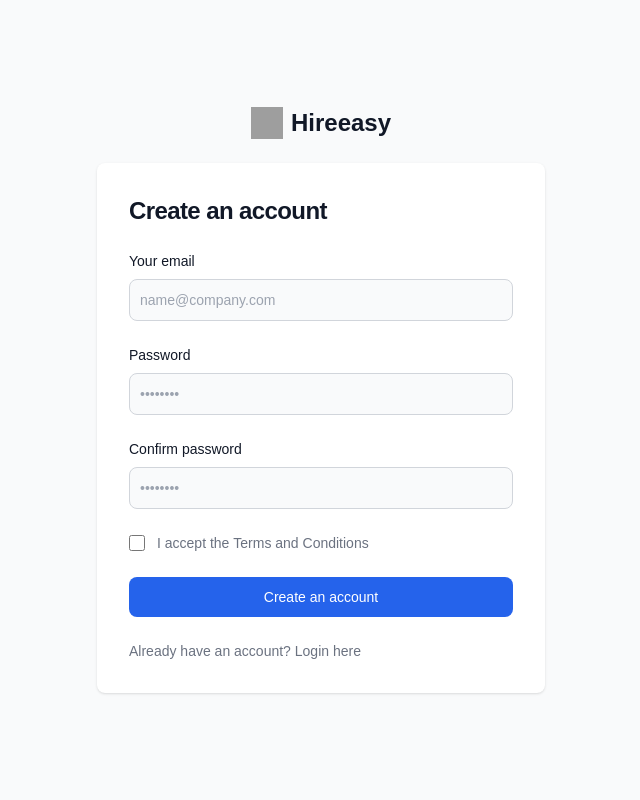
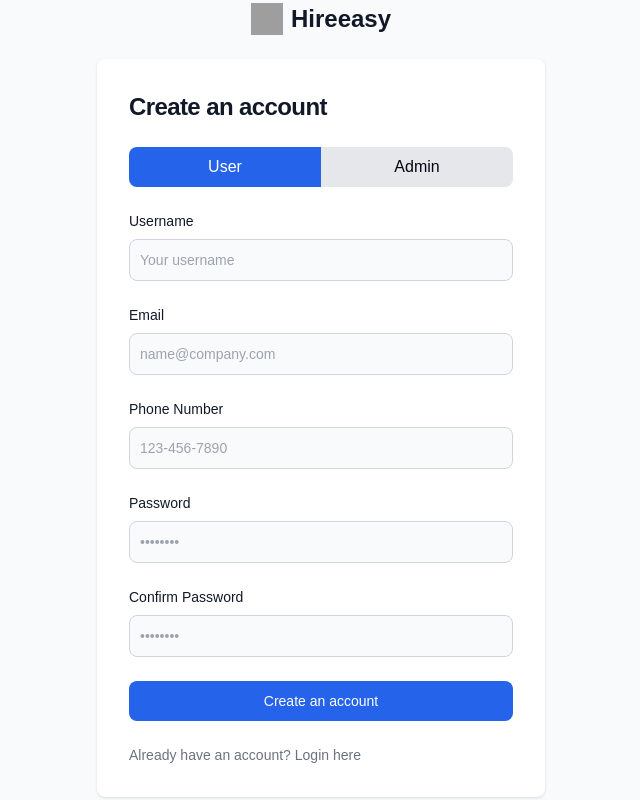
Before and after one commit to rishav-bhardwaz/hireeasyreact, a React (Vite) app in the folder frontend/: page /register in a window 1280 px wide. Shown: the whole page, without its empty margins (319-959 px from the left). Built offline with nearby package versions, Linux system fonts and the light colour scheme; grey boxes are pictures that could not be loaded.

Commit message:
register changes

```diff
--- a/frontend/src/pages/Register.tsx
+++ b/frontend/src/pages/Register.tsx
@@ -1,4 +1,8 @@
+import { useState } from 'react';
+
 const Register: React.FC = () => {
+  const [role, setRole] = useState<'user' | 'admin'>('user');
+
   return (
     <section className="bg-gray-50 dark:bg-gray-900">
       <div className="flex flex-col items-center justify-center px-6 py-8 mx-auto md:h-screen lg:py-0">
@@ -18,82 +22,63 @@
             <h1 className="text-xl font-bold leading-tight tracking-tight text-gray-900 md:text-2xl dark:text-white">
               Create an account
             </h1>
+            <div className="flex justify-between mb-4">
+              <button
+                onClick={() => setRole('user')}
+                className={`w-1/2 py-2 rounded-l-lg ${role === 'user' ? 'bg-blue-600 text-white' : 'bg-gray-200'}`}
+              >
+                User
+              </button>
+              <button
+                onClick={() => setRole('admin')}
+                className={`w-1/2 py-2 rounded-r-lg ${role === 'admin' ? 'bg-blue-600 text-white' : 'bg-gray-200'}`}
+              >
+                Admin
+              </button>
+            </div>
             <form className="space-y-4 md:space-y-6" action="#">
+              {role === 'user' ? (
+                <>
+                  <div>
+                    <label htmlFor="username" className="block mb-2 text-sm font-medium text-gray-900 dark:text-white">Username</label>
+                    <input type="text" name="username" id="username" placeholder="Your username" required className="bg-gray-50 border border-gray-300 text-gray-900 text-sm rounded-lg focus:ring-primary-600 focus:border-primary-600 block w-full p-2.5 dark:bg-gray-700 dark:border-gray-600" />
+                  </div>
+                  <div>
+                    <label htmlFor="email" className="block mb-2 text-sm font-medium text-gray-900 dark:text-white">Email</label>
+                    <input type="email" name="email" id="email" placeholder="name@company.com" required className="bg-gray-50 border border-gray-300 text-gray-900 text-sm rounded-lg focus:ring-primary-600 focus:border-primary-600 block w-full p-2.5 dark:bg-gray-700 dark:border-gray-600" />
+                  </div>
+                  <div>
+                    <label htmlFor="phone" className="block mb-2 text-sm font-medium text-gray-900 dark:text-white">Phone Number</label>
+                    <input type="tel" name="phone" id="phone" placeholder="123-456-7890" required className="bg-gray-50 border border-gray-300 text-gray-900 text-sm rounded-lg focus:ring-primary-600 focus:border-primary-600 block w-full p-2.5 dark:bg-gray-700 dark:border-gray-600" />
+                  </div>
+                </>
+              ) : (
+                <>
+                  <div>
+                    <label htmlFor="company-name" className="block mb-2 text-sm font-medium text-gray-900 dark:text-white">Company Name</label>
+                    <input type="text" name="company-name" id="company-name" placeholder="Company Name" required className="bg-gray-50 border border-gray-300 text-gray-900 text-sm rounded-lg focus:ring-primary-600 focus:border-primary-600 block w-full p-2.5 dark:bg-gray-700 dark:border-gray-600" />
+                  </div>
+                  <div>
+                    <label htmlFor="description" className="block mb-2 text-sm font-medium text-gray-900 dark:text-white">Description</label>
+                    <textarea name="description" id="description" placeholder="Describe your company" required className="bg-gray-50 border border-gray-300 text-gray-900 text-sm rounded-lg focus:ring-primary-600 focus:border-primary-600 block w-full p-2.5 dark:bg-gray-700 dark:border-gray-600"></textarea>
+                  </div>
+                  <div>
+                    <label htmlFor="email" className="block mb-2 text-sm font-medium text-gray-900 dark:text-white">Email</label>
+                    <input type="email" name="email" id="email" placeholder="admin@company.com" required className="bg-gray-50 border border-gray-300 text-gray-900 text-sm rounded-lg focus:ring-primary-600 focus:border-primary-600 block w-full p-2.5 dark:bg-gray-700 dark:border-gray-600" />
+                  </div>
+                </>
+              )}
               <div>
-                <label
-                  htmlFor="email"
-                  className="block mb-2 text-sm font-medium text-gray-900 dark:text-white"
-                >
-                  Your email
-                </label>
-                <input
-                  type="email"
-                  name="email"
-                  id="email"
-                  className="bg-gray-50 border border-gray-300 text-gray-900 text-sm rounded-lg focus:ring-primary-600 focus:border-primary-600 block w-full p-2.5 dark:bg-gray-700 dark:border-gray-600 dark:placeholder-gray-400 dark:text-white dark:focus:ring-blue-500 dark:focus:border-blue-500"
-                  placeholder="name@company.com"
-                  required
-                />
+                <label htmlFor="password" className="block mb-2 text-sm font-medium text-gray-900 dark:text-white">Password</label>
+                <input type="password" name="password" id="password" placeholder="••••••••" required className="bg-gray-50 border border-gray-300 text-gray-900 text-sm rounded-lg focus:ring-primary-600 focus:border-primary-600 block w-full p-2.5 dark:bg-gray-700 dark:border-gray-600" />
               </div>
               <div>
-                <label
-                  htmlFor="password"
-                  className="block mb-2 text-sm font-medium text-gray-900 dark:text-white"
-                >
-                  Password
-                </label>
-                <input
-                  type="password"
-                  name="password"
-                  id="password"
-                  placeholder="••••••••"
-                  className="bg-gray-50 border border-gray-300 text-gray-900 text-sm rounded-lg focus:ring-primary-600 focus:border-primary-600 block w-full p-2.5 dark:bg-gray-700 dark:border-gray-600 dark:placeholder-gray-400 dark:text-white dark:focus:ring-blue-500 dark:focus:border-blue-500"
-                  required
-                />
+                <label htmlFor="confirm-password" className="block mb-2 text-sm font-medium text-gray-900 dark:text-white">Confirm Password</label>
+                <input type="password" name="confirm-password" id="confirm-password" placeholder="••••••••" required className="bg-gray-50 border border-gray-300 text-gray-900 text-sm rounded-lg focus:ring-primary-600 focus:border-primary-600 block w-full p-2.5 dark:bg-gray-700 dark:border-gray-600" />
               </div>
-              <div>
-                <label
-                  htmlFor="confirm-password"
-                  className="block mb-2 text-sm font-medium text-gray-900 dark:text-white"
-                >
-                  Confirm password
-                </label>
-                <input
-                  type="password"
-                  name="confirm-password"
-                  id="confirm-password"
-                  placeholder="••••••••"
-                  className="bg-gray-50 border border-gray-300 text-gray-900 text-sm rounded-lg focus:ring-primary-600 focus:border-primary-600 block w-full p-2.5 dark:bg-gray-700 dark:border-gray-600 dark:placeholder-gray-400 dark:text-white dark:focus:ring-blue-500 dark:focus:border-blue-500"
-                  required
-                />
-              </div>
-              <div className="flex items-start">
-                <div className="flex items-center h-5">
-                  <input
-                    id="terms"
-                    aria-describedby="terms"
-                    type="checkbox"
-                    className="w-4 h-4 border border-gray-300 rounded bg-gray-50 focus:ring-3 focus:ring-primary-300 dark:bg-gray-700 dark:border-gray-600 dark:focus:ring-primary-600 dark:ring-offset-gray-800"
-                    required
-                  />
-                </div>
-                <div className="ml-3 text-sm">
-                  <label
-                    htmlFor="terms"
-                    className="font-light text-gray-500 dark:text-gray-300"
-                  >
-                    I accept the <a href="#" className="font-medium text-primary-600 hover:underline dark:text-primary-500">Terms and Conditions</a>
-                  </label>
-                </div>
-              </div>
-              <button
-                type="submit"
-                className="w-full text-white bg-blue-600 hover:bg-blue-700 focus:ring-4 focus:outline-none focus:ring-blue-300 font-medium rounded-lg text-sm px-5 py-2.5 text-center dark:bg-blue-600 dark:hover:bg-blue-700 dark:focus:ring-blue-800"
-              >
-                Create an account
-              </button>
+              <button type="submit" className="w-full text-white bg-blue-600 hover:bg-blue-700 focus:ring-4 focus:outline-none focus:ring-blue-300 font-medium rounded-lg text-sm px-5 py-2.5">Create an account</button>
               <p className="text-sm font-light text-gray-500 dark:text-gray-400">
-                Already have an account? <a href="/login" className="font-medium text-primary-600 hover:underline dark:text-primary-500">Login here</a>
+                Already have an account? <a href="/login" className="font-medium text-primary-600 hover:underline">Login here</a>
               </p>
             </form>
           </div>
```
